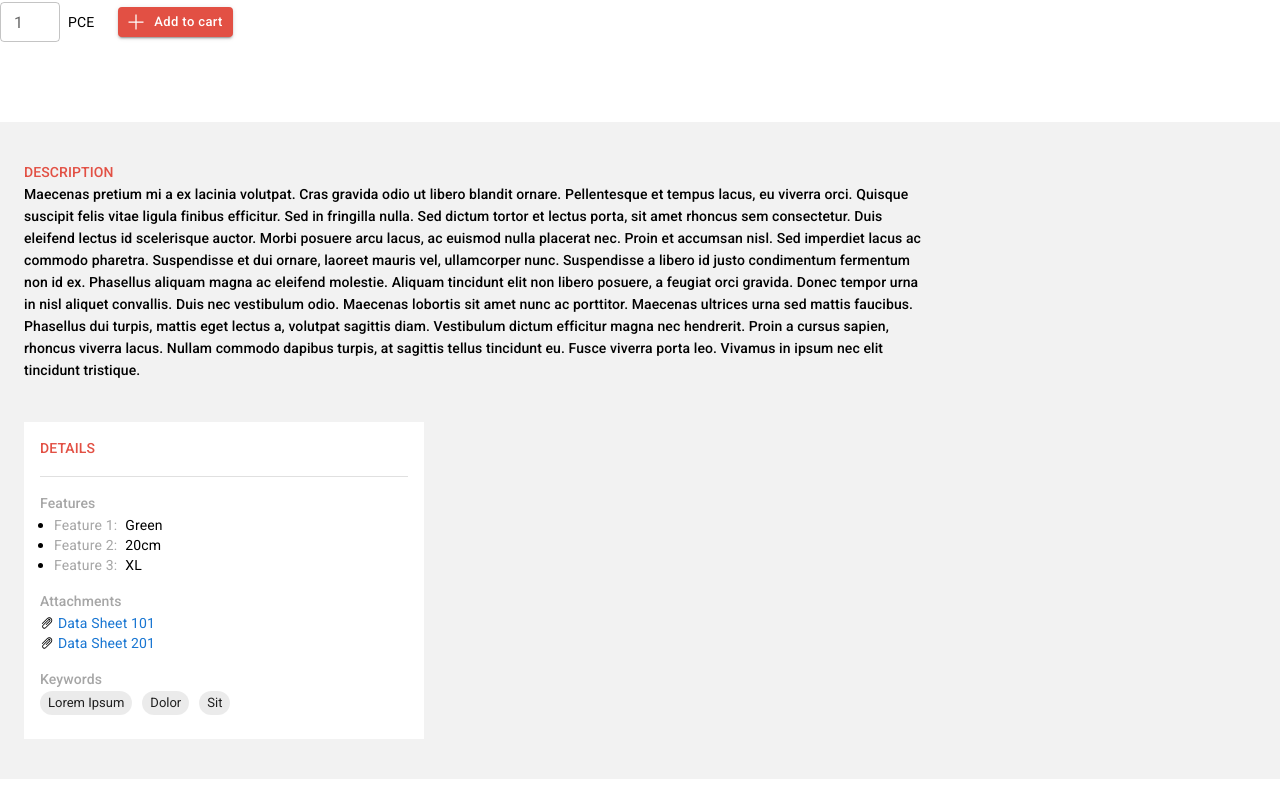
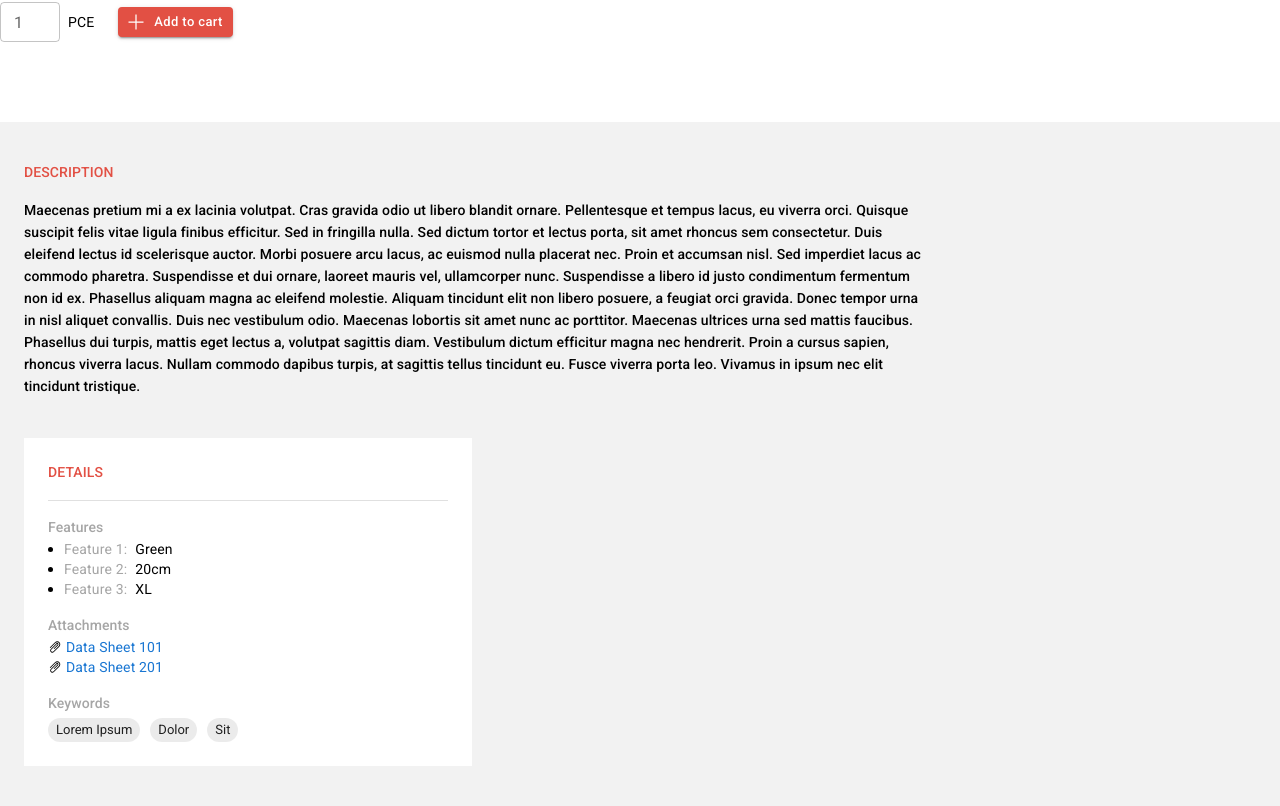
Before and after one commit to nikoladjekic/nikola-jaggaer-assessment, a React app: page / in a window 1280 px wide. Shown: the part 412-1218 px from the top of the page. Before the commit the page ends 1191 px from the top, so only its background shows below. Built offline with nearby package versions, Linux system fonts and the light colour scheme.

Commit message:
create new file functions.js and extract title and subtitle functions

```diff
--- a/components/product/bottom-section/product-description.js
+++ b/components/product/bottom-section/product-description.js
@@ -1,16 +1,10 @@
 import React from "react";
 import Typography from "@mui/material/Typography";
-import { colors } from "../../../constants/colors";
+import { renderRedUppercaseTitle } from "../../../constants/functions";
 
 const ProductDescription = ({ description }) => (
 	<>
-		<Typography
-			variant="subtitle2"
-			component="div"
-			sx={{ color: colors.red }}
-		>
-			DESCRIPTION
-		</Typography>
+		{renderRedUppercaseTitle("description")}
 		<Typography variant="subtitle2" component="div" width={900}>
 			{description}
 		</Typography>
--- a/components/product/bottom-section/product-details.js
+++ b/components/product/bottom-section/product-details.js
@@ -9,33 +9,14 @@ import ListItemIcon from "@mui/material/ListItemIcon";
 import Chip from "@mui/material/Chip";
 import { colors } from "../../../constants/colors";
 import { ReactComponent as AttachmentIcon } from "../../../icons/attachment.svg";
+import {
+	renderGraySubtitle,
+	renderRedUppercaseTitle,
+} from "../../../constants/functions";
 
 const ProductDetails = ({ features, attachments, keywords }) => {
-	const renderRedTitle = (title) => (
-		<Typography
-			variant="subtitle2"
-			sx={{ color: colors.red, textTransform: "uppercase" }}
-			p={2}
-		>
-			{title}
-		</Typography>
-	);
-
-	const renderGraySubtitle = (subtitle) => (
-		<Typography
-			variant="subtitle2"
-			sx={{
-				color: colors.gray,
-				padding: "16px 16px 0 16px",
-				textTransform: "capitalize",
-			}}
-		>
-			{subtitle}
-		</Typography>
-	);
-
 	const renderFeaturesList = () => (
-		<List sx={{ padding: "0 30px", listStyleType: "disc" }}>
+		<List sx={{ padding: "0 16px", listStyleType: "disc" }}>
 			{Object.entries(features).map((feature) => (
 				<ListItem
 					key={feature[0] + feature[1]}
@@ -65,7 +46,7 @@ const ProductDetails = ({ features, attachments, keywords }) => {
 	);
 
 	const renderAttachmentsList = () => (
-		<List sx={{ padding: "0 16px" }}>
+		<List sx={{ padding: "0" }}>
 			{attachments.map((attachment) => (
 				<ListItem key={attachment.file_name} sx={{ padding: "0px" }}>
 					<ListItemIcon sx={{ minWidth: "18px" }}>
@@ -81,22 +62,19 @@ const ProductDetails = ({ features, attachments, keywords }) => {
 		</List>
 	);
 
-	const renderKeywords = () => (
-		<Box ml={2}>
-			{keywords.map((keyword) => (
-				<Chip
-					label={keyword}
-					size="small"
-					sx={{ marginRight: "10px" }}
-				/>
-			))}
-		</Box>
-	);
+	const renderKeywords = () =>
+		keywords.map((keyword) => (
+			<Chip
+				label={keyword}
+				size="small"
+				sx={{ margin: "3px 10px 0 0" }}
+			/>
+		));
 
 	return (
-		<Box bgcolor={colors.white} width={400} pb={3}>
-			{renderRedTitle("details")}
-			<Divider variant="middle" />
+		<Box bgcolor={colors.white} width={400} p={3}>
+			{renderRedUppercaseTitle("details")}
+			<Divider />
 			{renderGraySubtitle("features")}
 			{renderFeaturesList()}
 			{renderGraySubtitle("attachments")}
--- /dev/null
+++ b/constants/functions.js
@@ -0,0 +1,26 @@
+import React from "react";
+import Typography from "@mui/material/Typography";
+import { colors } from "./colors";
+
+export const renderRedUppercaseTitle = (title) => (
+	<Typography
+		variant="subtitle2"
+		sx={{ color: colors.red, textTransform: "uppercase" }}
+		pb={2}
+	>
+		{title}
+	</Typography>
+);
+
+export const renderGraySubtitle = (subtitle) => (
+	<Typography
+		variant="subtitle2"
+		sx={{
+			color: colors.gray,
+			padding: "16px 0 0 0",
+			textTransform: "capitalize",
+		}}
+	>
+		{subtitle}
+	</Typography>
+);
```
